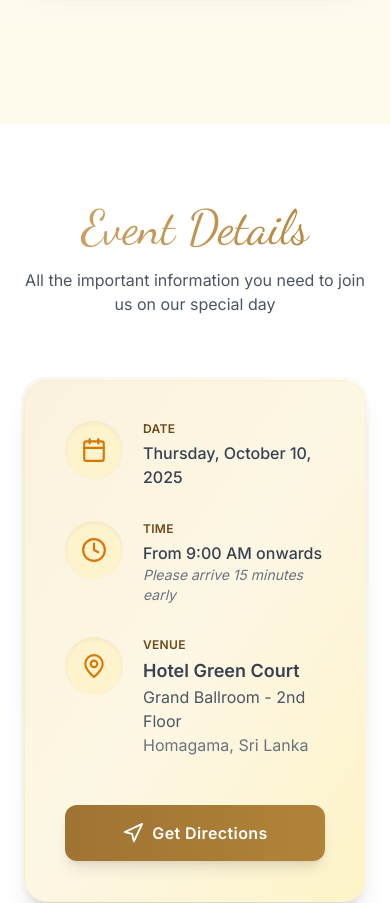
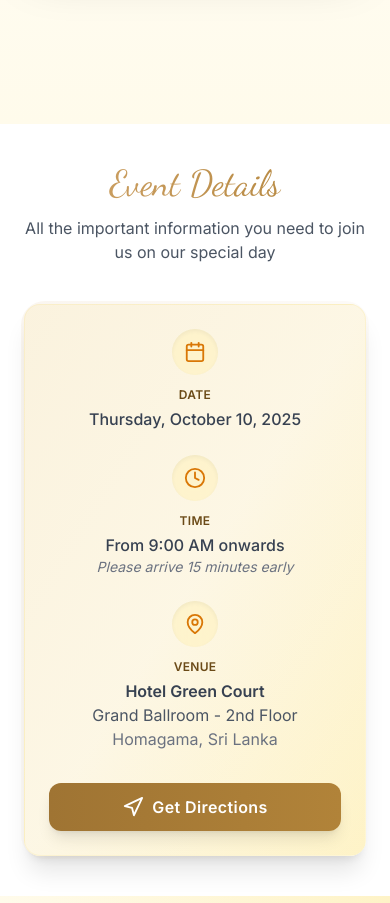
Before and after one commit to Rathnayaka00/invitation-app-ui, a React (Vite) app: page / in a window 390 px wide. Shown: the part 1360-2263 px from the top of the page. Built offline with nearby package versions, Linux system fonts and the light colour scheme.

Commit message:
updated ui

```diff
--- a/src/components/EventDetails.tsx
+++ b/src/components/EventDetails.tsx
@@ -9,10 +9,10 @@ const EventDetails = () => {
   };
 
   return (
-    <section id="details" className="py-20 bg-white">
+    <section id="details" className="py-10 md:py-20 bg-white">
       <div className="container mx-auto px-6">
-        <div className="text-center mb-16">
-          <h2 className="font-dancing text-5xl md:text-6xl text-transparent bg-clip-text bg-gradient-to-r from-[#d1a56b] to-[#b18339] mb-4">
+        <div className="text-center mb-10 md:mb-16">
+          <h2 className="font-dancing text-4xl md:text-6xl text-transparent bg-clip-text bg-gradient-to-r from-[#d1a56b] to-[#b18339] mb-3 md:mb-4">
             Event Details
           </h2>
           <p className="text-gray-600 max-w-2xl mx-auto">
@@ -21,16 +21,16 @@ const EventDetails = () => {
         </div>
 
         <div className="max-w-5xl mx-auto">
-          <div className="flex flex-col items-center space-y-16">
+          <div className="flex flex-col items-center space-y-12 md:space-y-16">
             {/* Event Information */}
             <div className="w-full">
-              <div className="relative max-w-3xl mx-auto bg-gradient-to-br from-amber-50 via-amber-50 to-amber-100 rounded-3xl p-10 md:p-14 shadow-xl border border-amber-100/60">
+              <div className="relative max-w-3xl mx-auto bg-gradient-to-br from-amber-50 via-amber-50 to-amber-100 rounded-2xl md:rounded-3xl p-6 md:p-10 shadow-xl border border-amber-100/60">
                 <div className="absolute -inset-1 rounded-3xl bg-gradient-to-br from-[#d1a56b]/10 to-transparent pointer-events-none" />
                 <div className="relative">
-                  <div className="space-y-8">
-                    <div className="flex items-start space-x-5">
-                      <div className="bg-amber-100/80 backdrop-blur rounded-full p-4 shadow-inner">
-                        <Calendar className="text-amber-600" size={26} />
+                  <div className="space-y-6 md:space-y-8">
+                    <div className="flex md:items-start md:flex-row flex-col items-center text-center md:text-left md:space-x-5">
+                      <div className="bg-amber-100/80 backdrop-blur rounded-full p-3 md:p-4 shadow-inner mb-3 md:mb-0">
+                        <Calendar className="text-amber-600" size={22} />
                       </div>
                       <div>
                         <h4 className="font-semibold text-[#6b4a17] mb-1 tracking-wide uppercase text-xs">Date</h4>
@@ -38,9 +38,9 @@ const EventDetails = () => {
                       </div>
                     </div>
 
-                    <div className="flex items-start space-x-5">
-                      <div className="bg-amber-100/80 backdrop-blur rounded-full p-4 shadow-inner">
-                        <Clock className="text-amber-600" size={26} />
+                    <div className="flex md:items-start md:flex-row flex-col items-center text-center md:text-left md:space-x-5">
+                      <div className="bg-amber-100/80 backdrop-blur rounded-full p-3 md:p-4 shadow-inner mb-3 md:mb-0">
+                        <Clock className="text-amber-600" size={22} />
                       </div>
                       <div>
                         <h4 className="font-semibold text-[#6b4a17] mb-1 tracking-wide uppercase text-xs">Time</h4>
@@ -49,13 +49,13 @@ const EventDetails = () => {
                       </div>
                     </div>
 
-                    <div className="flex items-start space-x-5">
-                      <div className="bg-amber-100/80 backdrop-blur rounded-full p-4 shadow-inner">
-                        <MapPin className="text-amber-600" size={26} />
+                    <div className="flex md:items-start md:flex-row flex-col items-center text-center md:text-left md:space-x-5">
+                      <div className="bg-amber-100/80 backdrop-blur rounded-full p-3 md:p-4 shadow-inner mb-3 md:mb-0">
+                        <MapPin className="text-amber-600" size={22} />
                       </div>
                       <div>
                         <h4 className="font-semibold text-[#6b4a17] mb-1 tracking-wide uppercase text-xs">Venue</h4>
-                        <p className="text-gray-700 font-semibold text-lg">Hotel Green Court</p>
+                        <p className="text-gray-700 font-semibold text-base md:text-lg">Hotel Green Court</p>
                         <p className="text-gray-600">Grand Ballroom - 2nd Floor</p>
                         <p className="text-gray-500">Homagama, Sri Lanka</p>
                       </div>
@@ -64,7 +64,7 @@ const EventDetails = () => {
 
                   <button
                     onClick={openMap}
-                    className="w-full mt-12 bg-gradient-to-r from-[#9f7433] to-[#b18339] hover:from-[#b18339] hover:to-[#8d652d] text-white font-semibold py-4 px-8 rounded-xl hover:from-[#b18339] hover:to-[#8d652d] transition-all duration-300 flex items-center justify-center space-x-2 shadow-lg hover:shadow-amber-200/60 hover:shadow-2xl transform hover:scale-105"
+                    className="w-full mt-8 md:mt-12 bg-gradient-to-r from-[#9f7433] to-[#b18339] hover:from-[#b18339] hover:to-[#8d652d] text-white font-semibold py-3 px-6 md:py-4 md:px-8 rounded-xl transition-all duration-300 flex items-center justify-center space-x-2 shadow-lg hover:shadow-amber-200/60 hover:shadow-2xl transform hover:scale-105"
                   >
                     <Navigation size={22} />
                     <span className="tracking-wide">Get Directions</span>
```
Also changed, not shown: src/base.tsx (deleted).
